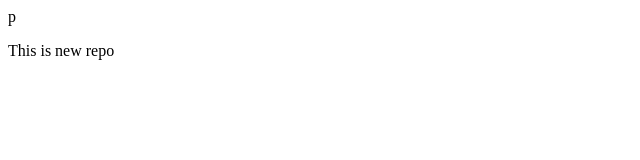
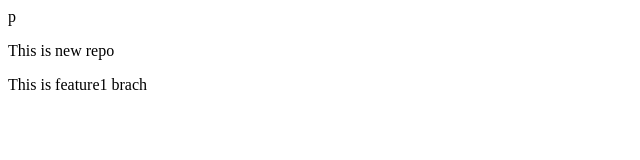
Before and after one commit to Indhu463/localRepo, a plain HTML site: page index.html in a window 1280 px wide. Shown: the whole page, without its empty margins (0-640 px from the left). Drawn offline with Linux system fonts and the light colour scheme.

Commit message:
adding feature

```diff
--- a/index.html
+++ b/index.html
@@ -1,2 +1,3 @@
 p
 <p>This is new repo</p>
+<p>This is feature1 brach</p>
```
